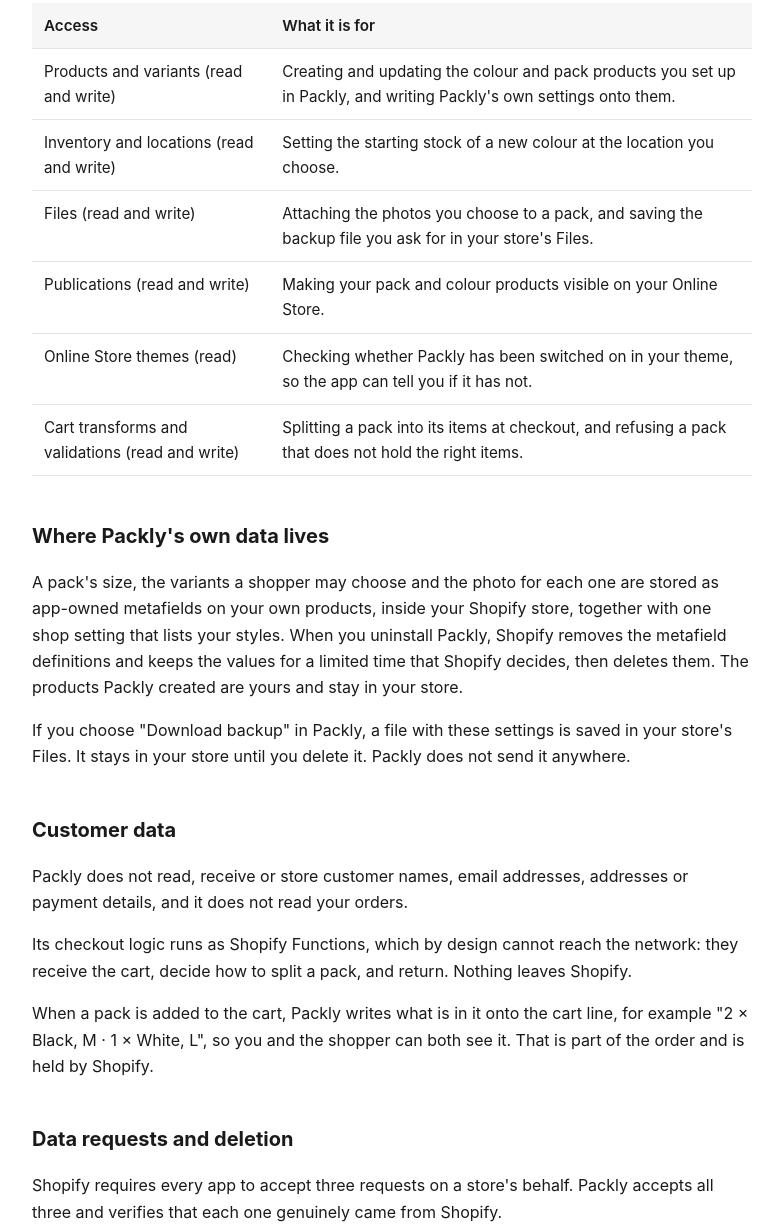
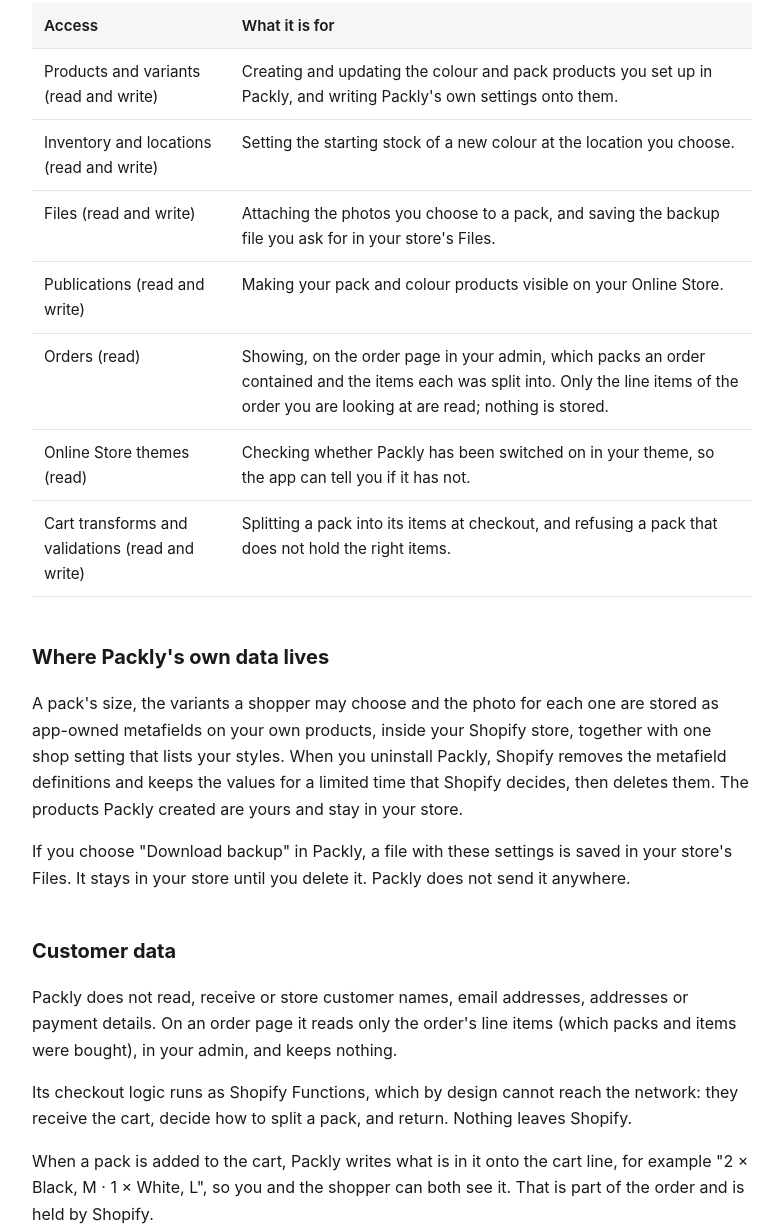
Before and after one commit to ramniwas08/packly, a plain HTML site: page privacy.html in a window 1280 px wide. Shown: the part 541-1771 px from the top of the page, without its empty margins (248-1031 px from the left). Drawn offline with Linux system fonts and the light colour scheme.

Commit message:
Privacy: orders access

```diff
--- a/privacy.html
+++ b/privacy.html
@@ -17,6 +17,7 @@
 <tr><td>Inventory and locations (read and write)</td><td>Setting the starting stock of a new colour at the location you choose.</td></tr>
 <tr><td>Files (read and write)</td><td>Attaching the photos you choose to a pack, and saving the backup file you ask for in your store's Files.</td></tr>
 <tr><td>Publications (read and write)</td><td>Making your pack and colour products visible on your Online Store.</td></tr>
+<tr><td>Orders (read)</td><td>Showing, on the order page in your admin, which packs an order contained and the items each was split into. Only the line items of the order you are looking at are read; nothing is stored.</td></tr>
 <tr><td>Online Store themes (read)</td><td>Checking whether Packly has been switched on in your theme, so the app can tell you if it has not.</td></tr>
 <tr><td>Cart transforms and validations (read and write)</td><td>Splitting a pack into its items at checkout, and refusing a pack that does not hold the right items.</td></tr>
 </table>
@@ -26,7 +27,7 @@
 <p>If you choose "Download backup" in Packly, a file with these settings is saved in your store's Files. It stays in your store until you delete it. Packly does not send it anywhere.</p>
 
 <h2>Customer data</h2>
-<p>Packly does not read, receive or store customer names, email addresses, addresses or payment details, and it does not read your orders.</p>
+<p>Packly does not read, receive or store customer names, email addresses, addresses or payment details. On an order page it reads only the order's line items (which packs and items were bought), in your admin, and keeps nothing.</p>
 <p>Its checkout logic runs as Shopify Functions, which by design cannot reach the network: they receive the cart, decide how to split a pack, and return. Nothing leaves Shopify.</p>
 <p>When a pack is added to the cart, Packly writes what is in it onto the cart line, for example "2 &times; Black, M &middot; 1 &times; White, L", so you and the shopper can both see it. That is part of the order and is held by Shopify.</p>
 
```
